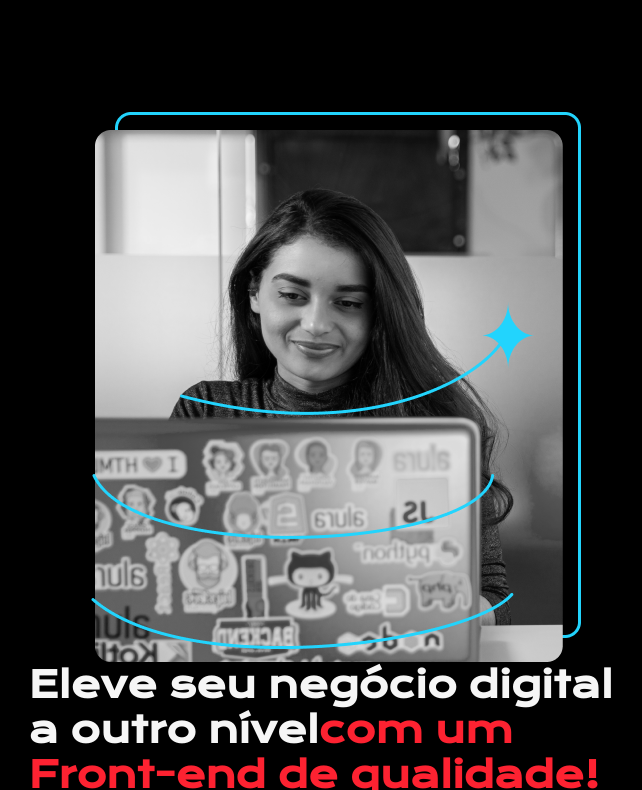
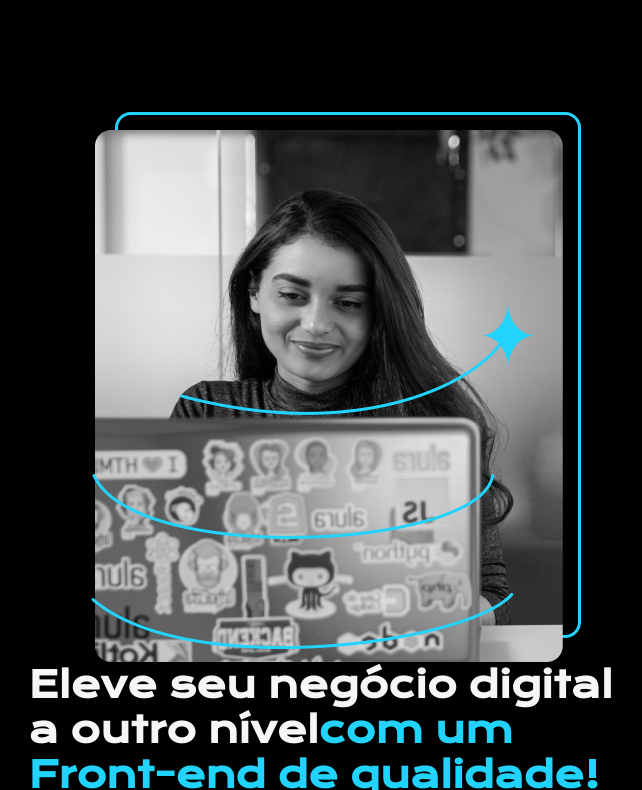
Before and after one commit to claricemelo/meuportifolio, a plain HTML site: page index.html in a window 1280 px wide. Shown: the part 109-899 px from the top of the page, without its empty margins (304-946 px from the left). Drawn offline with nearby package versions, Linux system fonts and the light colour scheme.

Commit message:
Update style.css

```diff
--- a/styles/style.css
+++ b/styles/style.css
@@ -3,8 +3,8 @@
 :root {
     --cor-primaria: #000000;
     --cor-secundaria: #F6F6F6;
-    /* --cor-terciaria: #22D4FD; */
-    --cor-terciaria: #fd2231;
+    --cor-terciaria: #22D4FD;
+     /*--cor-terciaria: #fd2231;*/
     --cor-hover: #272727;
 
     --fonte-primaria: 'Krona One', sans-serif;
```
